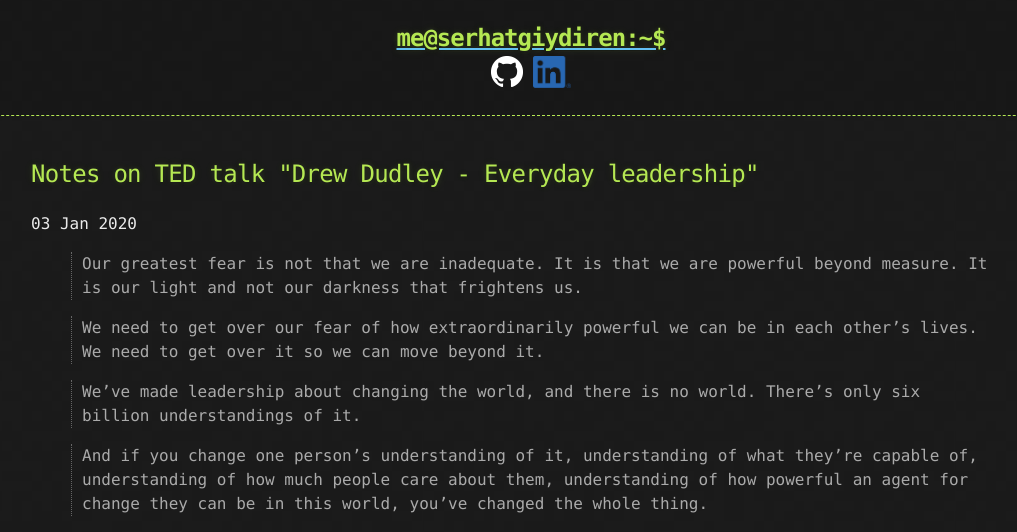
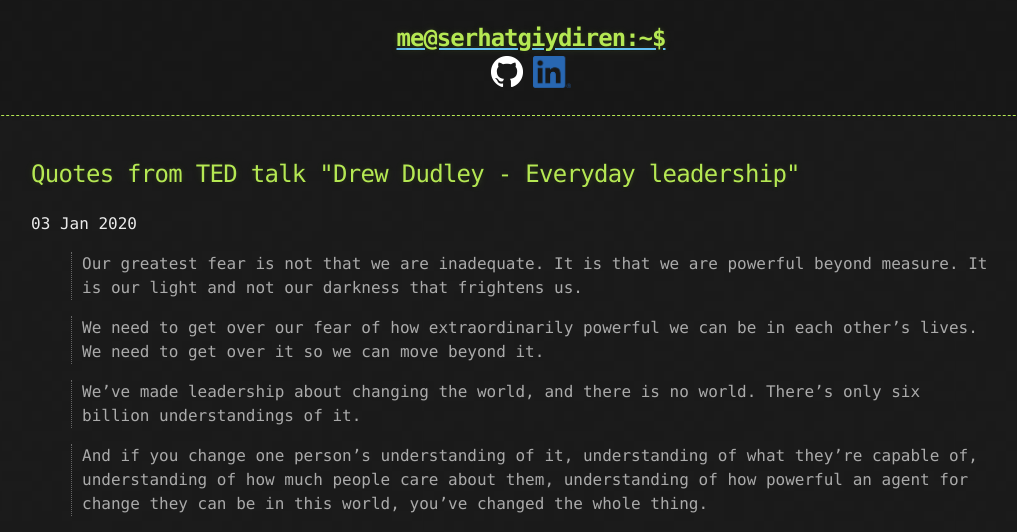
Before and after one commit to goodHunter27/serhatgiydiren.github.io, a Jekyll site: the page built from _posts/2020-01-03-drew-dudley-everyday-leadership.md, in a window 1280 px wide, cut to the strip 0-532 px from the top of the page. Shown: the whole strip, without its empty margins (109-1126 px from the left). Built offline with Jekyll 4.4.1, drawn with Linux system fonts in a browser that asks for light colours.

Commit message:
Update 2020-01-03-drew-dudley-everyday-leadership.md

```diff
--- a/_posts/2020-01-03-drew-dudley-everyday-leadership.md
+++ b/_posts/2020-01-03-drew-dudley-everyday-leadership.md
@@ -1,5 +1,5 @@
 ---
-title: Notes on TED talk "Drew Dudley - Everyday leadership"
+title: Quotes from TED talk "Drew Dudley - Everyday leadership"
 published: true
 ---
 
```
